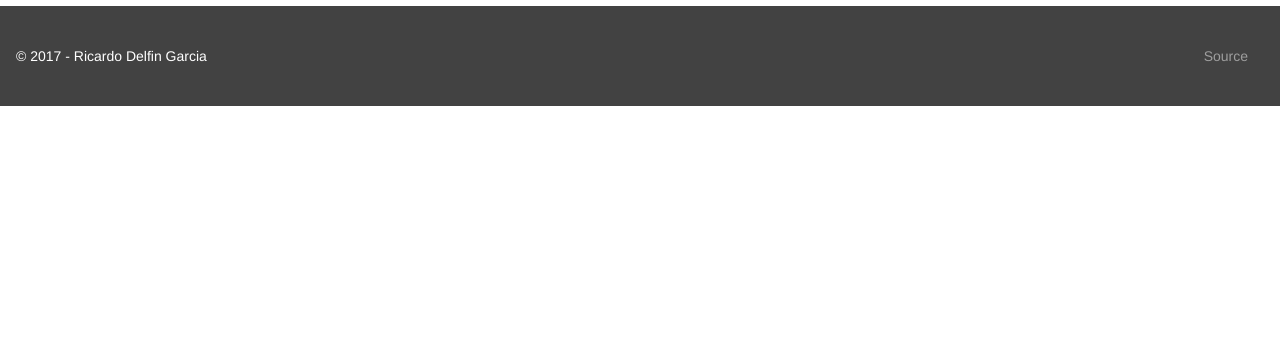
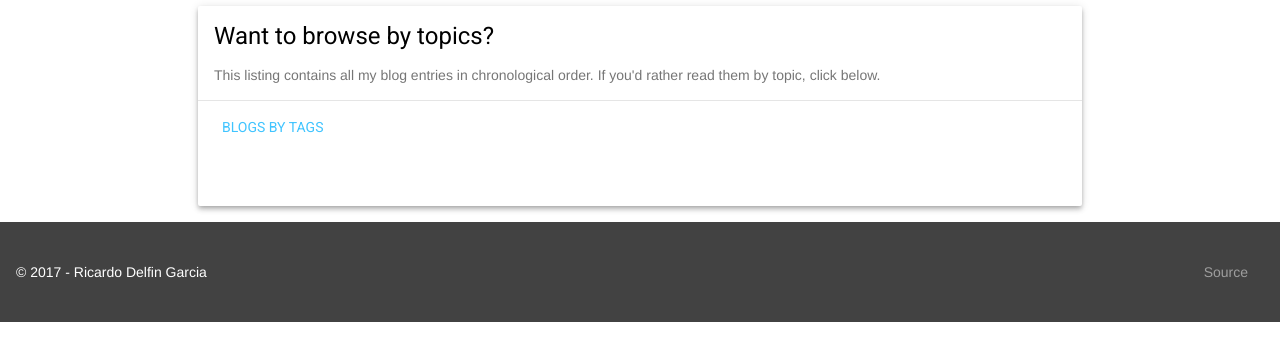
Before and after one commit to rdelfin/personal-site, a Flask app: template templates/blog.html in a window 1280 px wide. Shown: the part 119-480 px from the top of the page. Run offline with Flask 2, Linux system fonts and the light colour scheme; the template is opened without the code that fills it, so the values that code supplies are empty; some libraries are stand-ins or nearby versions.

Commit message:
Added link to blog tag page

```diff
--- a/templates/blog.html
+++ b/templates/blog.html
@@ -12,6 +12,19 @@
 
 {% block bodyElem %}
 <div class="mdl-grid portfolio-max-width">
+    <div class="mdl-cell mdl-cell--12-col mdl-card mdl-shadow--4dp portfolio-card">
+        <div class="mdl-card__title">
+            <h2 class="mdl-card__title-text">Want to browse by topics?</h2>
+        </div>
+        <div class="mdl-card__supporting-text">
+            This listing contains all my blog entries in chronological order. If you'd
+            rather read them by topic, click below.
+        </div>
+        <div class="mdl-card__actions mdl-card--border">
+            <a class="mdl-button mdl-button--colored mdl-js-button mdl-js-ripple-effect mdl-button--accent"
+                href="/blog/tags">Blogs by tags</a>
+        </div>
+    </div>
     {% for key, blog in blogs %}
     <div class="mdl-cell mdl-card mdl-shadow--4dp portfolio-card">
         <div class="mdl-card__media">
```
